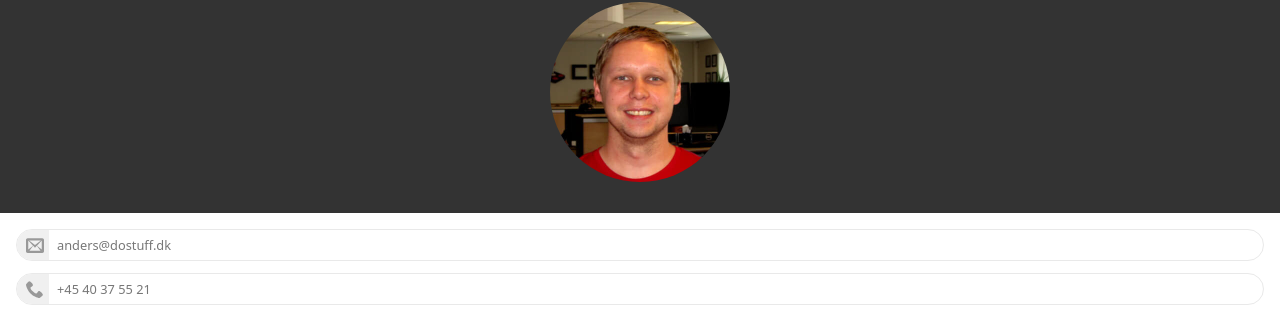
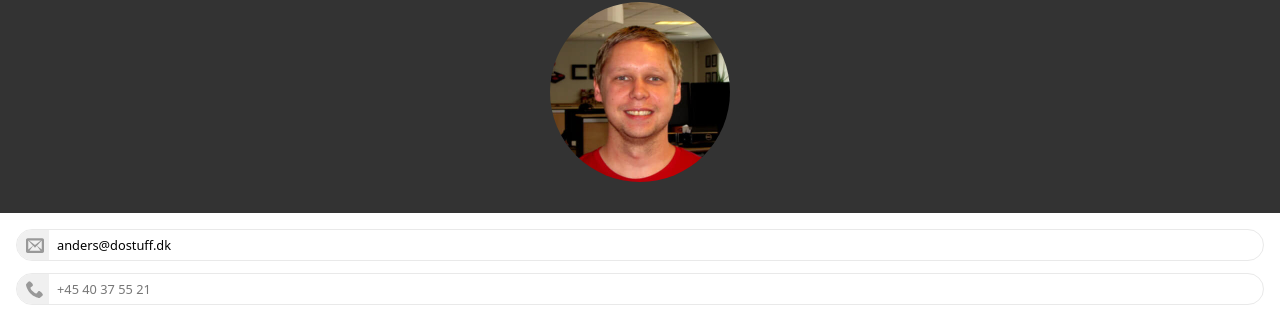
Before and after one commit to dostuffdk/dostuff2018, a website built with webpack: page src/template.html in a window 1280 px wide. In both pictures the pointer is over the link "anders@dostuff.dk". Shown: the part 67-381 px from the top of the page. Built offline with nearby package versions, Linux system fonts and the light colour scheme; some packages are replaced by stand-ins of ours.

Commit message:
Hover with transition. Nice.

```diff
--- a/src/css/main.css
+++ b/src/css/main.css
@@ -36,6 +36,11 @@ main {
         border-radius: 1rem;
         margin-bottom: 0.75rem;
         font-size: 0.8rem;
+        transition: color 0.3s;
+
+        &:hover {
+            color: black;
+        }
 
         & span {
             width: 2rem;
```
